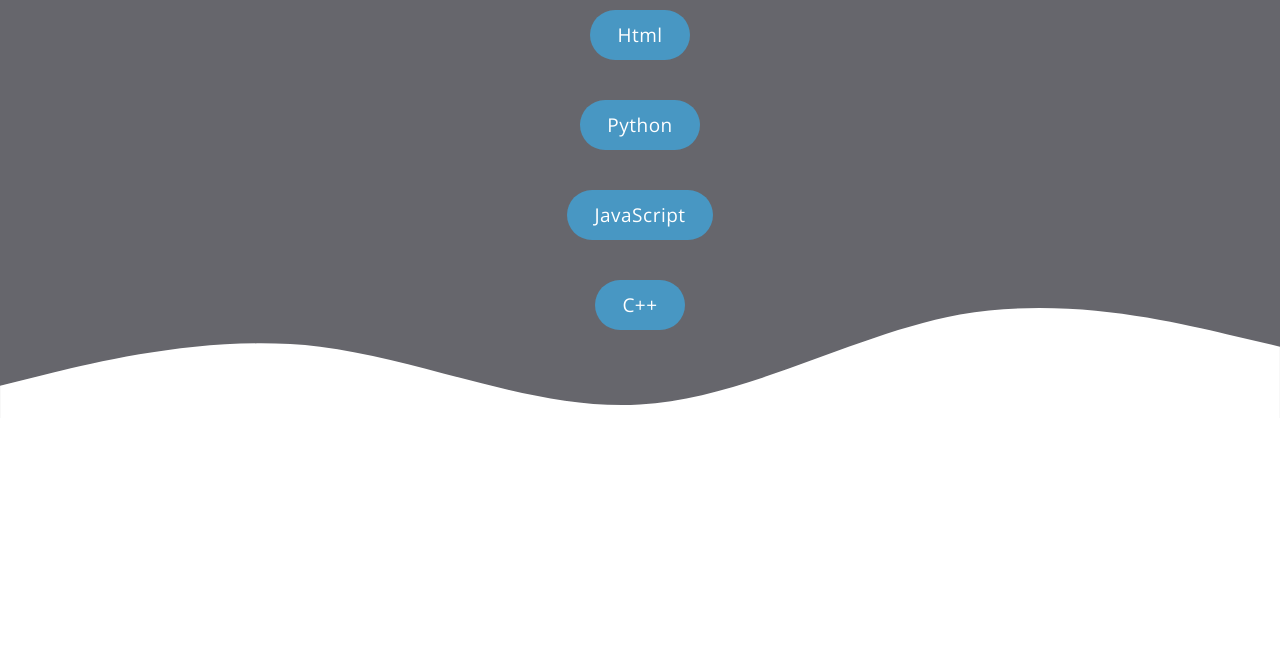
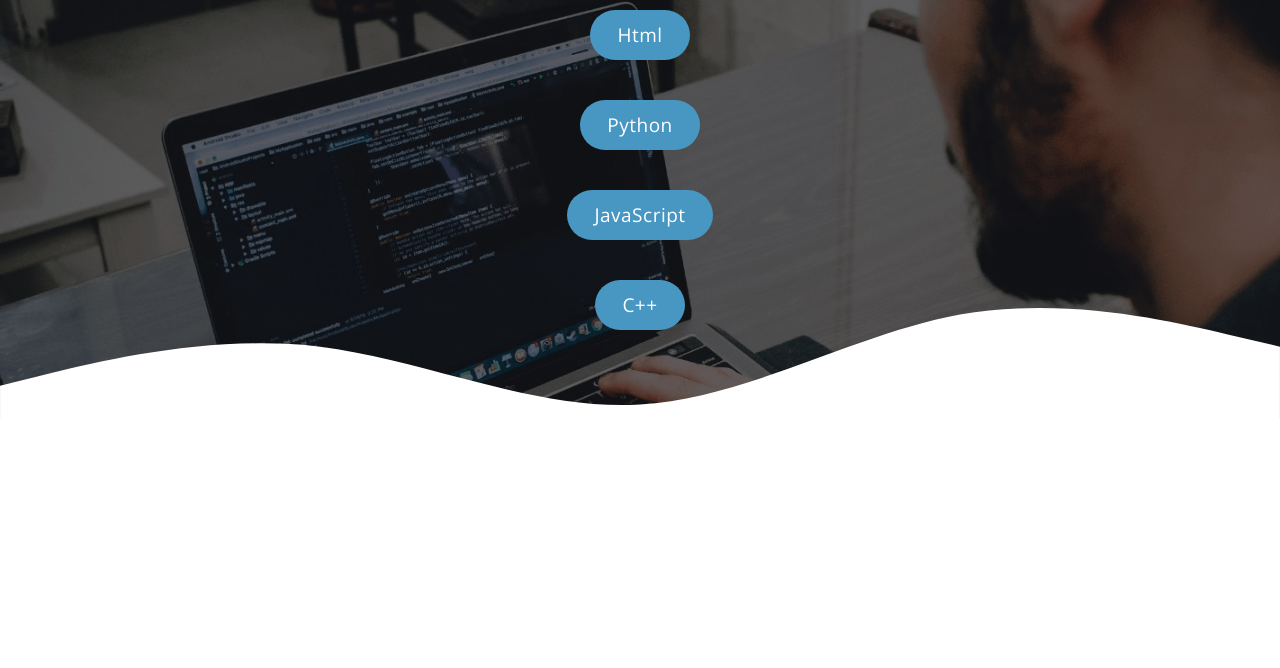
Before and after one commit to KevinPaez28/Lenguajes-de-Programacion, a plain HTML site: page index.html in a window 1280 px wide. Shown: the part 132-800 px from the top of the page. Drawn offline with nearby package versions, Linux system fonts and the light colour scheme.

Commit message:
Update stylos.css

```diff
--- a/stylos.css
+++ b/stylos.css
@@ -10,7 +10,7 @@
 }
 .portada{
     width: 100%; height: 100%;
-    background: url("Imagenes/portada.png");
+    background: url("portada.png");
     background-attachment: fixed;
 }
 .contenido{
```
